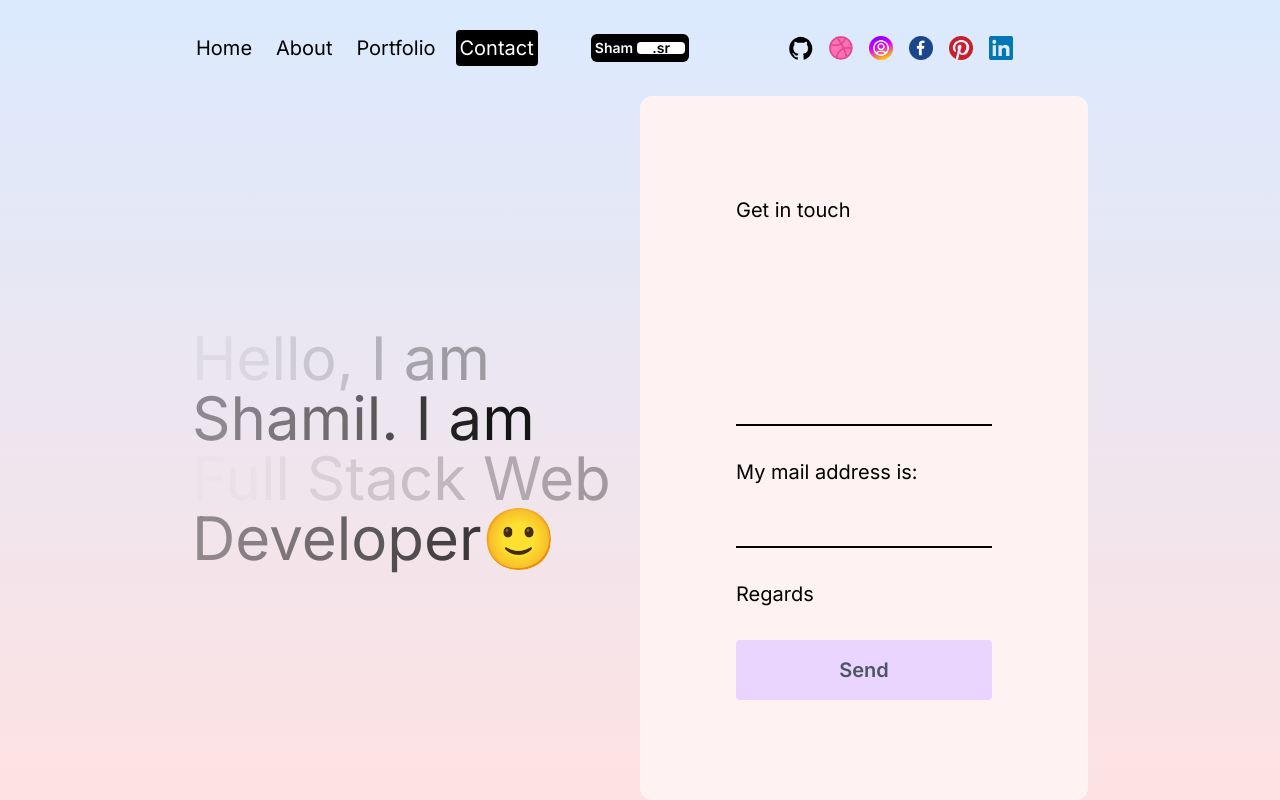
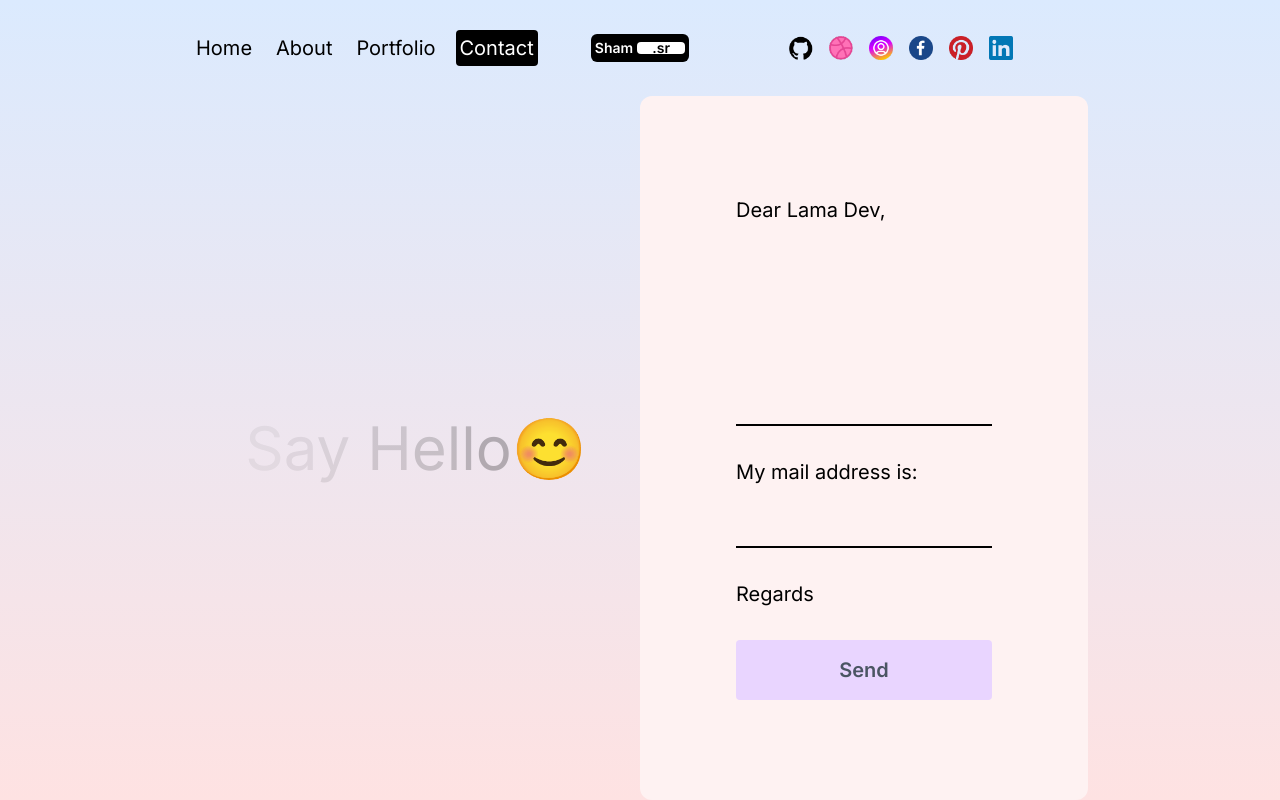
Before and after one commit to ShR4528/next-portfolio, a Next.js app: page /contact in a window 1280 px wide. Built offline with nearby package versions, Linux system fonts and the light colour scheme.

Commit message:
prep for deploy

```diff
--- a/package.json
+++ b/package.json
@@ -9,6 +9,7 @@
     "lint": "next lint"
   },
   "dependencies": {
+    "@emailjs/browser": "^4.3.3",
     "framer-motion": "^11.0.3",
     "next": "14.1.0",
     "react": "18",
--- a/src/app/contact/page.jsx
+++ b/src/app/contact/page.jsx
@@ -1,45 +1,173 @@
-'use client';
-import { motion } from 'framer-motion';
-import { useState } from 'react';
+// 'use client';
+// import emailjs from '@emailjs/browser';
+// import { motion } from 'framer-motion';
+// import { useRef, useState } from 'react';
+
+// const ContactPage = () => {
+//   const form = useRef();
+//   const [success,setSuccess] = useState(false);
+//   const [error,setError] = useState(false);
+
+//   const sendEmail = (e) => {
+//     e.preventDefault();
+//     setError(false);
+//     setSuccess(false);
+
+//     emailjs
+//       .sendForm(
+//         process.env.NEXT_PUBLIC_SERVICE_ID,
+//         process.env.NEXT_PUBLIC_TEMPLATE_ID,
+//         form.current,
+//         process.env.NEXT_PUBLIC_PUBLIC_KEY
+//       )
+//       .then(
+//         () => {
+//           setSuccess(true);
+//           form.current.reset();
+//         },
+//         () => {
+//           setError(true);
+//         }
+//       );
+//   };
+
+//   const text = 'Hello, I am Shamil. I am a Full Stack Web Developer';
+//   return (
+//     <motion.div
+//       className='h-full'
+//       initial={{ y: '-200vh' }}
+//       animate={{ y: '0%' }}
+//       transition={{ duration: 1 }}>
+//      <div className="h-full flex flex-col lg:flex-row px-4 sm:px-8 md:px-12 lg:px-20 xl:px-48">
+//       {/* text container */}
+//       <div className="h-1/2 lg:h-full lg:w-1/2 flex items-center justify-center text-6xl">
+//         <div className="">
+//           {text.split('').map((letter,index) =>(
+//             <motion.span key={index}
+//             initial={{ opacity: 1 }}
+//             animate={{ opacity: 0 }}
+//             transition={{ duration: 3,repeat:Infinity,
+//             delay: index * 0.1,
+//             }}>
+//             {letter}
+//             </motion.span>
+//           ))}
+//           🙂
+//         </div>
+//       </div>
+//       {/* form container */}
+//       <form    onSubmit={sendEmail}  ref={form}  className="h-1/2 lg:h-full lg:w-1/2 bg-red-50 rounded-xl text-xl flex flex-col gap-8 justify-center p-24">
+//         <span>Get  in touch</span>
+//         <textarea rows={6} name="user_message" className='bg-transparent border-b-2 border-b-black outline-none resize-none '/>
+//         <span>My mail address is:</span>
+//         <input type='text' name="user_email"  className='bg-transparent border-b-2 border-b-black outline-none' />
+//         <span>Regards</span>
+//         <button className='bg-purple-200 rounded font-semibold text-gray-600 p-4'>Send</button>
+//         {success && <span className='text-green-500 font-semibold'>Message sent successfully</span>}
+//         {error && <span className='text-red-500 font-semibold'>Something went wrong</span>}
+//       </form>
+//      </div>
+//     </motion.div>
+//   );
+// };
+
+// export default ContactPage;
+
+"use client";
+import { motion } from "framer-motion";
+import { useRef, useState } from "react";
+import emailjs from "@emailjs/browser";
 
 const ContactPage = () => {
-  const [success,setSuccess] = useState(false);
-  const [error,setError] = useState(false);
+  const [success, setSuccess] = useState(false);
+  const [error, setError] = useState(false);
+  const text = "Say Hello";
 
-  const text = 'Hello, I am Shamil. I am a Full Stack Web Developer';
+  const form = useRef();
+
+  const sendEmail = (e) => {
+    e.preventDefault();
+    setError(false);
+    setSuccess(false);
+
+    emailjs
+      .sendForm(
+        process.env.NEXT_PUBLIC_SERVICE_ID,
+        process.env.NEXT_PUBLIC_TEMPLATE_ID,
+        form.current,
+        process.env.NEXT_PUBLIC_PUBLIC_KEY
+      )
+      .then(
+        () => {
+          setSuccess(true);
+          form.current.reset();
+        },
+        () => {
+          setError(true);
+        }
+      );
+  };
+
   return (
     <motion.div
-      className='h-full'
-      initial={{ y: '-200vh' }}
-      animate={{ y: '0%' }}
-      transition={{ duration: 1 }}>
+      className="h-full"
+      initial={{ y: "-200vh" }}
+      animate={{ y: "0%" }}
+      transition={{ duration: 1 }}
+    >
       <div className="h-full flex flex-col lg:flex-row px-4 sm:px-8 md:px-12 lg:px-20 xl:px-48">
-      {/* text container */}
+        {/* TEXT CONTAINER */}
         <div className="h-1/2 lg:h-full lg:w-1/2 flex items-center justify-center text-6xl">
-        <div className="">
-          {text.split('').map((letter,index) =>(
-            <motion.span key={index}
+          <div>
+            {text.split("").map((letter, index) => (
+              <motion.span
+                key={index}
                 initial={{ opacity: 1 }}
                 animate={{ opacity: 0 }}
-            transition={{ duration: 3,repeat:Infinity,
+                transition={{
+                  duration: 3,
+                  repeat: Infinity,
                   delay: index * 0.1,
-            }}>
+                }}
+              >
                 {letter}
               </motion.span>
             ))}
-          🙂
+            😊
           </div>
         </div>
-      {/* form container */}
-      <form    className="h-1/2 lg:h-full lg:w-1/2 bg-red-50 rounded-xl text-xl flex flex-col gap-8 justify-center p-24">
-        <span>Get  in touch</span>
-        <textarea rows={6} name="user_message" className='bg-transparent border-b-2 border-b-black outline-none resize-none '/>
+        {/* FORM CONTAINER */}
+        <form
+          onSubmit={sendEmail}
+          ref={form}
+          className="h-1/2 lg:h-full lg:w-1/2 bg-red-50 rounded-xl text-xl flex flex-col gap-8 justify-center p-24"
+        >
+          <span>Dear Lama Dev,</span>
+          <textarea
+            rows={6}
+            className="bg-transparent border-b-2 border-b-black outline-none resize-none"
+            name="user_message"
+          />
           <span>My mail address is:</span>
-        <input type='text' name="user_email"  className='bg-transparent border-b-2 border-b-black outline-none' />
+          <input
+            name="user_email"
+            type="text"
+            className="bg-transparent border-b-2 border-b-black outline-none"
+          />
           <span>Regards</span>
-        <button className='bg-purple-200 rounded font-semibold text-gray-600 p-4'>Send</button>
-        {success && <span className='text-green-500 font-semibold'>Message sent successfully</span>}
-        {error && <span className='text-red-500 font-semibold'>Something went wrong</span>}
+          <button className="bg-purple-200 rounded font-semibold text-gray-600 p-4">
+            Send
+          </button>
+          {success && (
+            <span className="text-green-600 font-semibold">
+              Your message has been sent successfully!
+            </span>
+          )}
+          {error && (
+            <span className="text-red-600 font-semibold">
+              Something went wrong!
+            </span>
+          )}
         </form>
       </div>
     </motion.div>
```
Also changed, not shown: 1 other file (tests, documents, lock files or other folders). Lines whose indentation alone changed are shown as unchanged.
